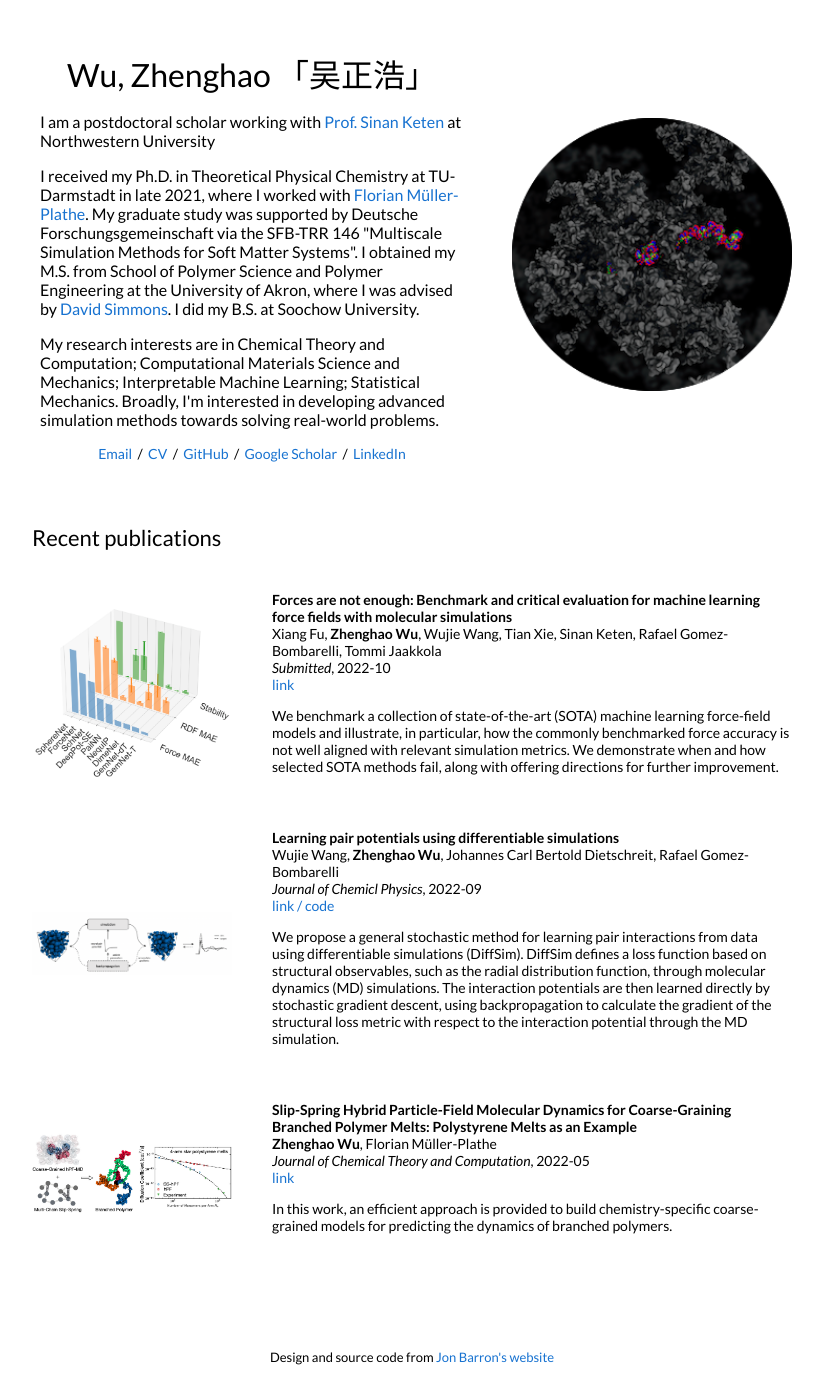
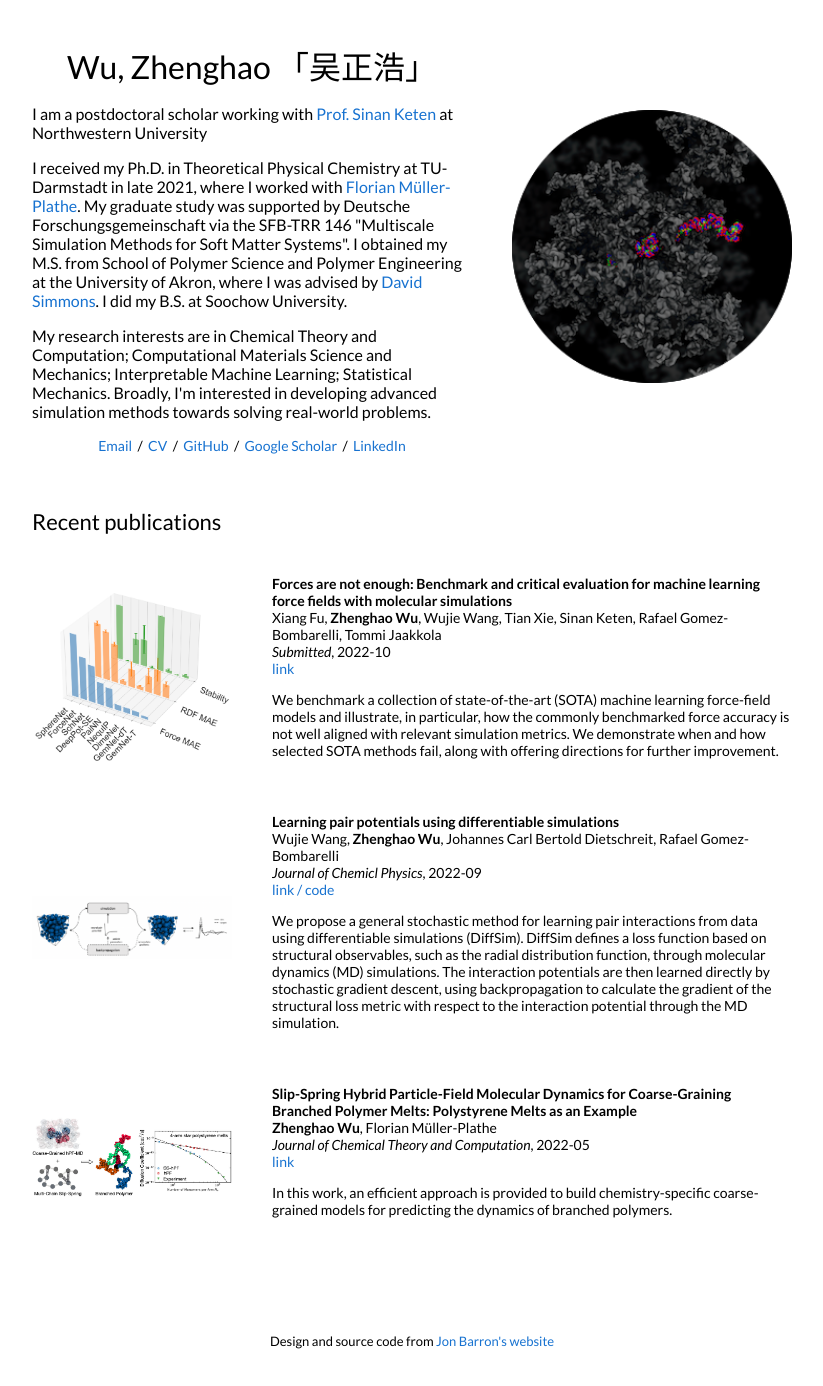
Before and after one commit to Chenghao-Wu/Chenghao-Wu.github.io, a Jekyll site: the page built from _posts/2022-10-13-TMLR2023.markdown, in a window 1280 px wide. Shown: the whole page, without its empty margins (228-1051 px from the left). Built offline with Jekyll 4.4.1, drawn with Linux system fonts in a browser that asks for light colours.

Commit message:
update self

```diff
--- a/_layouts/default.html
+++ b/_layouts/default.html
@@ -23,7 +23,7 @@
       <td style="padding:0px">
         <table style="width:100%;border:0px;border-spacing:0px;border-collapse:separate;margin-right:auto;margin-left:auto;">
           <tr style="padding:0px">
-            <td style="padding:3.5%;width:60%;vertical-align:middle">
+            <td style="padding:2.5%;width:60%;vertical-align:middle">
               <h1>
                 Wu, Zhenghao 「吴正浩」
               </h1>
```
